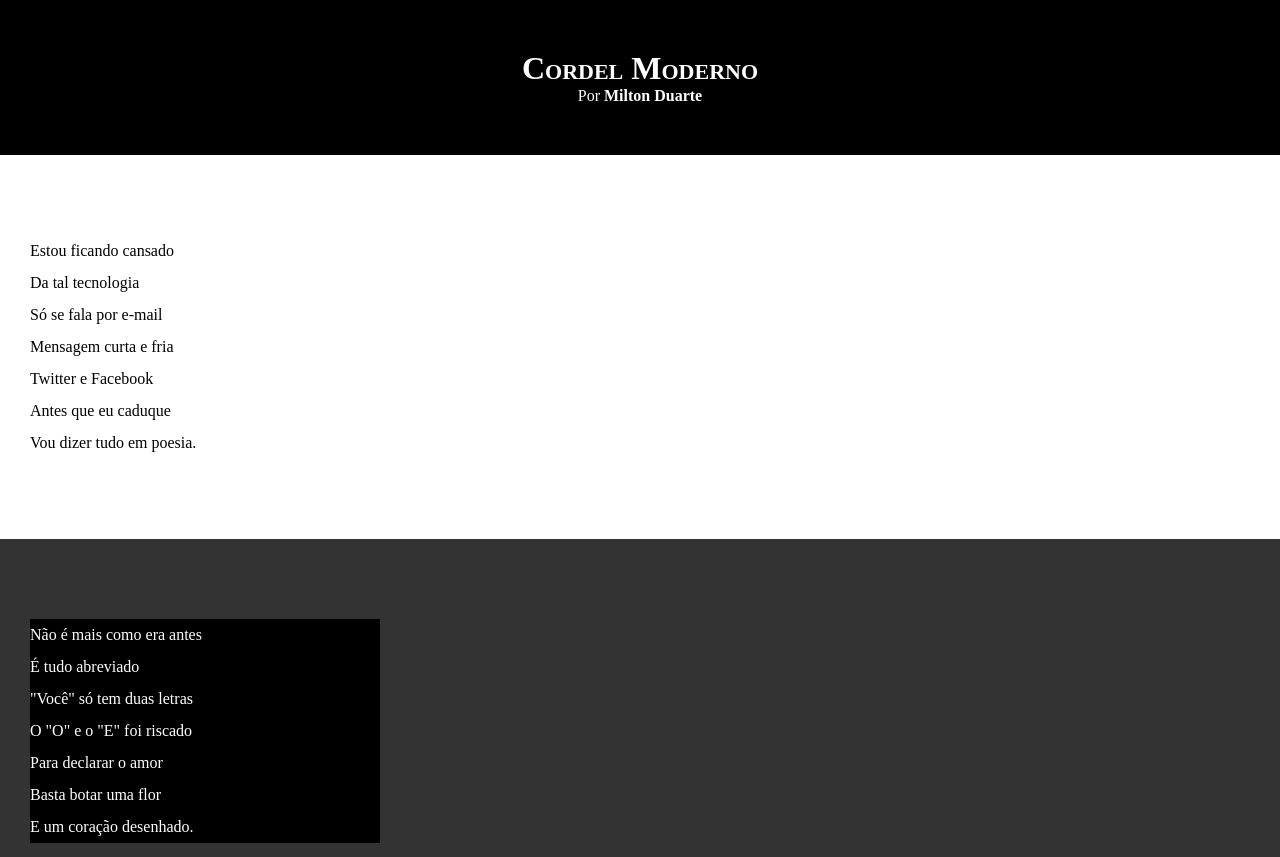
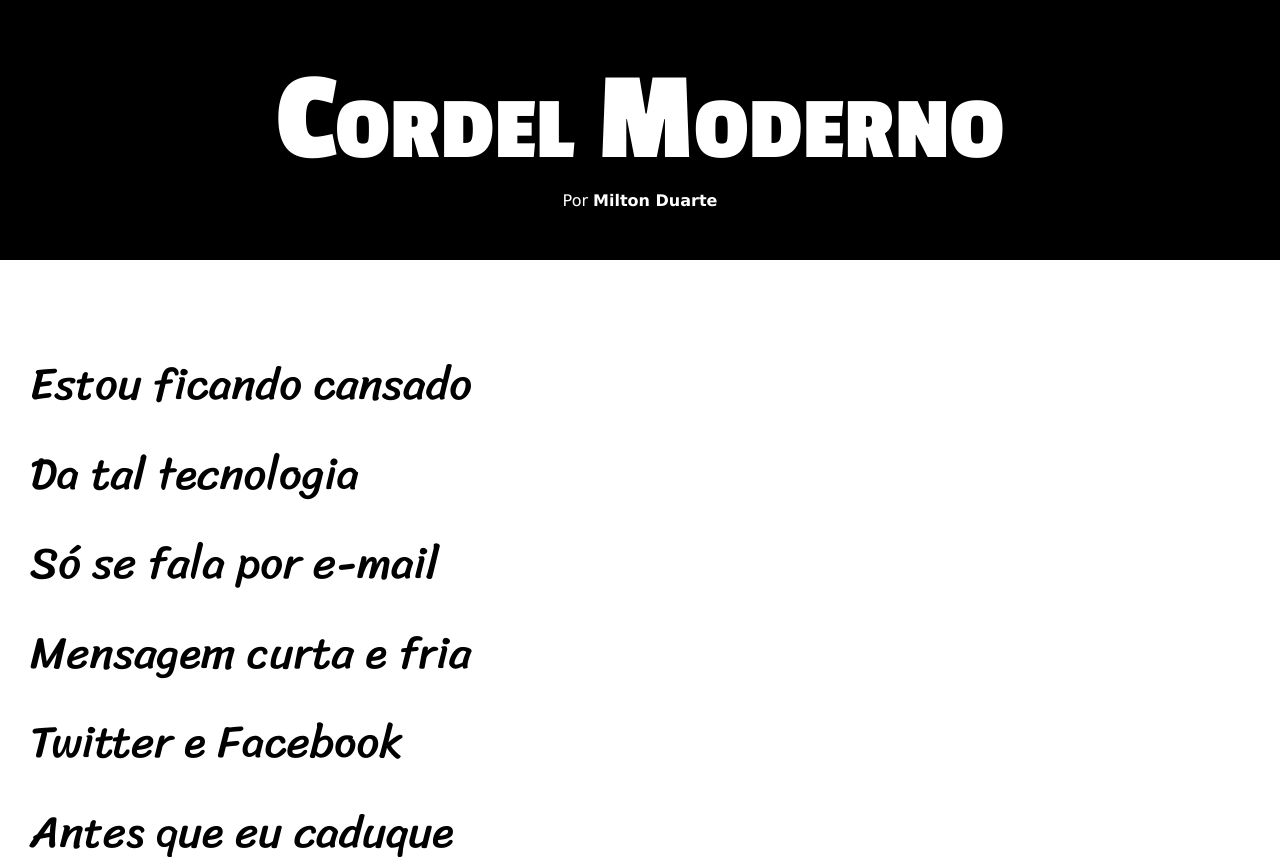
Before and after one commit to LieslyDanfne/html-css, a plain HTML site: page desafios/Desafio 04/cordel.html in a window 1280 px wide. Shown: the top 857 px of the page. Drawn offline with Linux system fonts and the light colour scheme.

Commit message:
Atualizei os estilos

```diff
--- a/desafios/Desafio 04/estilo/style.css
+++ b/desafios/Desafio 04/estilo/style.css
@@ -1,13 +1,25 @@
 @charset "UTF-8";
+
+@import url('https://fonts.googleapis.com/css2?family=Passion+One:wght@400;700;900&display=swap');
+
+@import url('https://fonts.googleapis.com/css2?family=Sriracha&display=swap');
+
+:root {
+    --fonte1: Verdana, Geneva, Tahoma, sans-serif;
+    --fonte2: "Passion One", cursive;
+    --fonte3: "Sriracha", cursive;
+}
 
 *{
     margin: 0px;
     padding: 0px;
+    font-size: 1em;
 }
 
 html, body{
     min-width: 100vh;
     background-color: darkgray;
+    font-family: var(--fonte1);
 }
 
 header{
@@ -19,6 +31,8 @@ header{
 header > h1{
     padding-top: 50px;
     font-variant: small-caps;
+    font-family: var(--fonte2);
+    font-size: 10vw;
 }
 
 header > p{
@@ -40,6 +54,8 @@ section{
     padding-bottom: 10vh;
     line-height: 2em;
     padding-left: 30px;
+    font-family: var(--fonte3);
+    font-size: 3.5vw;
 }
 
 section.normal{
@@ -54,7 +70,8 @@ section.imagem{
 
 section.imagem>p{
     background-color: black;
-    width: 350px;
+    display: inline-block;
+    padding: 5px;
 }
 footer{
     background-color: black;
```
